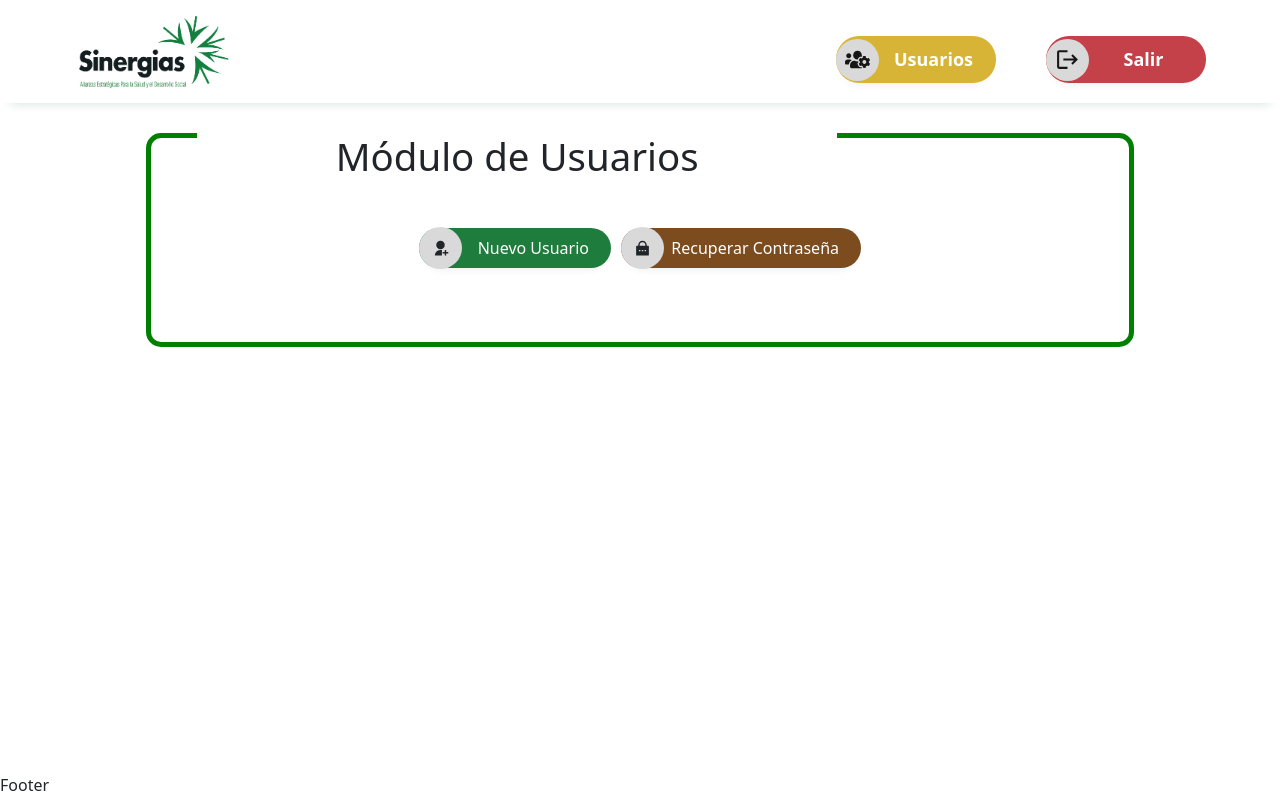
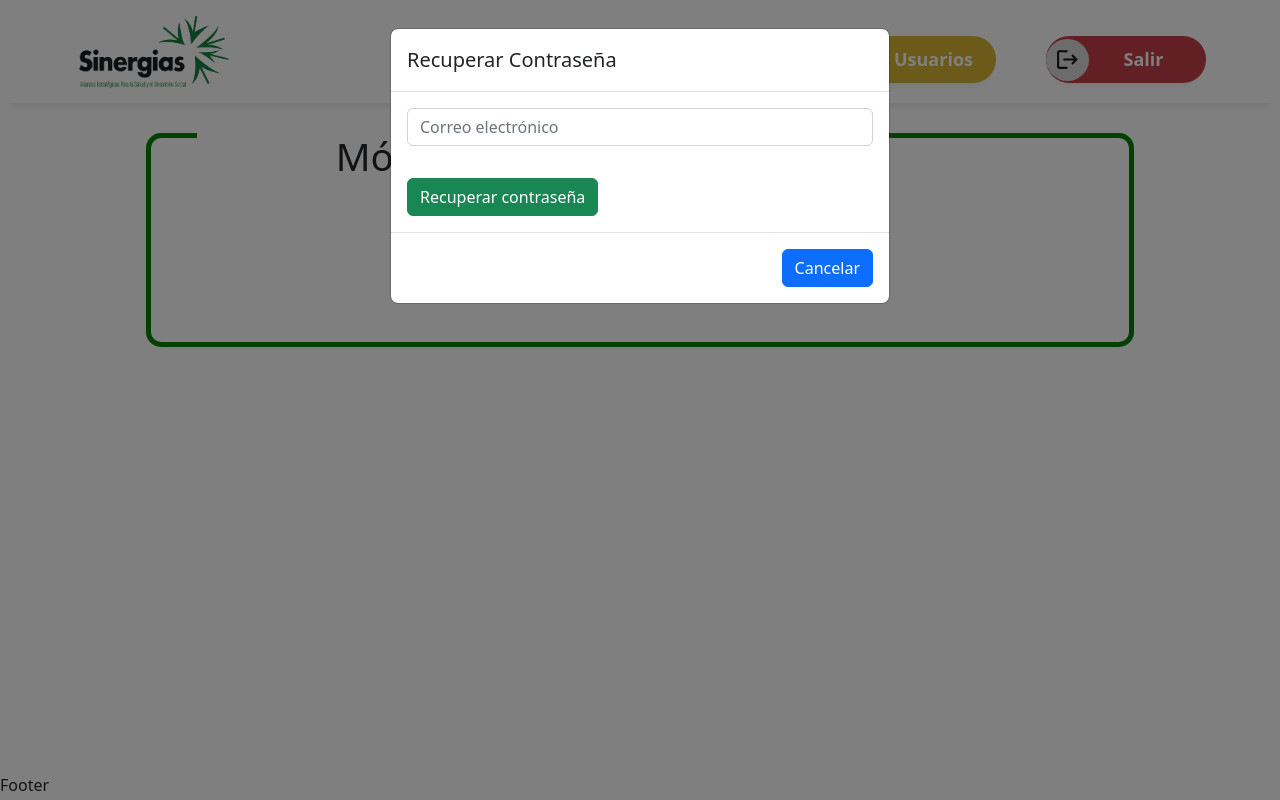
Before and after one commit to programateacademy/Sinergias-Alianzas-Front-end, a React (Create React App) app: page /users in a window 1280 px wide. Both pictures are taken after a click on the button "Recuperar Contraseña". Built offline with nearby package versions, Linux system fonts and the light colour scheme.

Commit message:
Se realiza componente para recuperar la contraseña

```diff
--- a/src/components/ForgotPassword/ForgotPassword.jsx
+++ b/src/components/ForgotPassword/ForgotPassword.jsx
@@ -1,14 +1,50 @@
 // Dependencias
-import React from "react";
+import React, {useState} from "react";
 
 // Iconos
 import { RiLockPasswordFill } from "react-icons/ri";
 
 // Estilos
-import { Button } from "reactstrap";
+import {
+  Button,
+  Modal,
+  ModalHeader,
+  ModalBody,
+  ModalFooter,
+  Form,
+  FormGroup,
+  Input,
+} from "reactstrap";
 import "./ForgotPassword.css";
 
 const ForgotPassword = () => {
+  /*
+  - =================================
+  -       ESTADOS DEL COMPONENTE
+  - =================================
+  */
+  //* Estado de la ventana modal
+  const [modal, setModal] = useState(false);
+
+  // Estado del formulario
+  const [email, setEmail] = useState("");
+
+  /*
+  - =================================
+  -    FUNCIONES DEL COMPONENTE
+  - =================================
+  */
+  // Función para mostrar u ocultar el modal
+  const toggleModal = () => {
+    setModal(!modal);
+  };
+
+  // Función para capturar el valor del input
+  const onInputChange = () => {};
+
+  // Función para enviar el formulario
+  const handleSubmit = () => {};
+
   return (
     <>
       <div className="fgpass-button">
@@ -16,8 +52,37 @@ const ForgotPassword = () => {
           <RiLockPasswordFill />
         </div>
 
-        <Button>Recuperar Contraseña</Button>
+        <Button onClick={toggleModal}>Recuperar Contraseña</Button>
       </div>
+
+      {/* Ventana Modal */}
+      <Modal isOpen={modal} toggle={toggleModal}>
+        <ModalHeader>Recuperar Contraseña</ModalHeader>
+        <ModalBody>
+          <Form onSubmit={handleSubmit}>
+            <FormGroup>
+              <Input
+                name="email"
+                placeholder="Correo electrónico"
+                type="email"
+                value={email}
+                onChange={onInputChange}
+                required
+              />
+            </FormGroup>
+
+            <Button color="success" className="mt-3">
+              Recuperar contraseña
+            </Button>
+          </Form>
+        </ModalBody>
+
+        <ModalFooter>
+          <Button color="primary" onClick={toggleModal}>
+            Cancelar
+          </Button>
+        </ModalFooter>
+      </Modal>
     </>
   );
 };
```
Also changed, not shown: src/components/AddUser/AddUser.jsx (+13 -13 lines).
